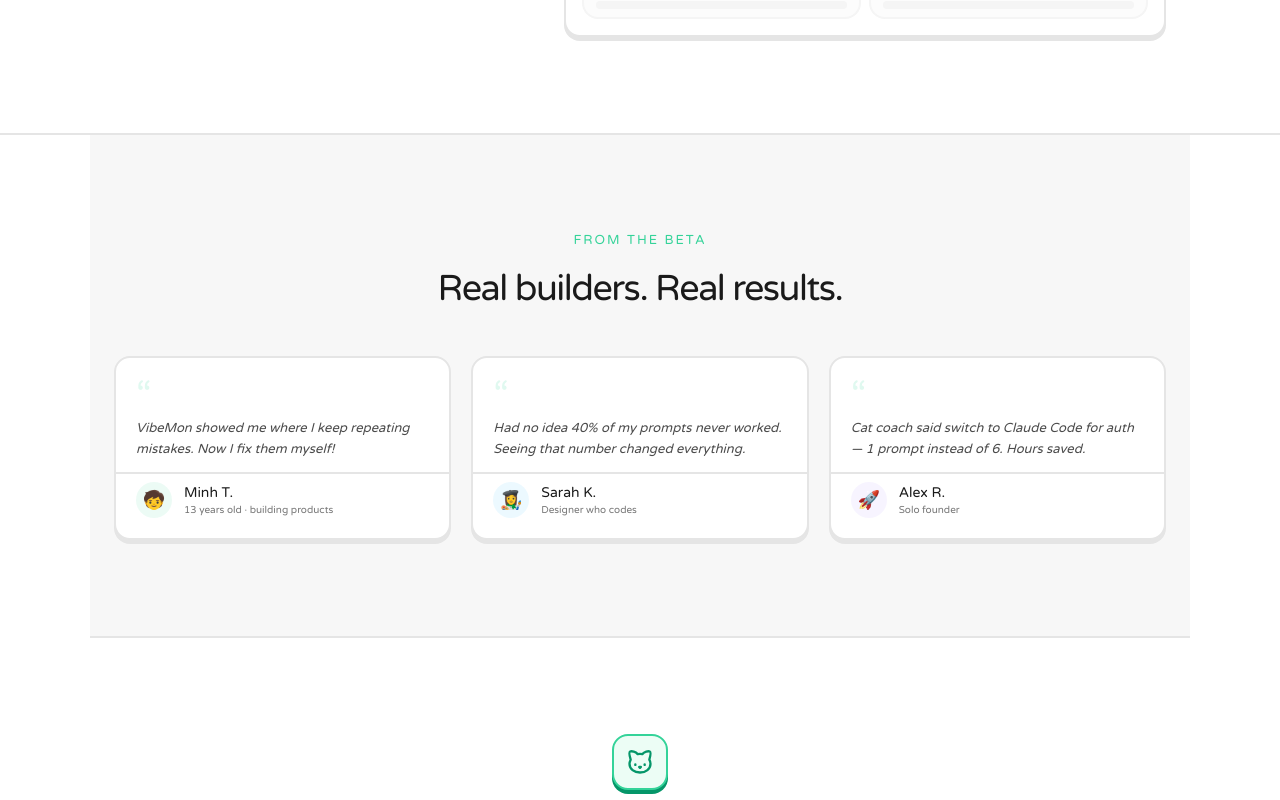
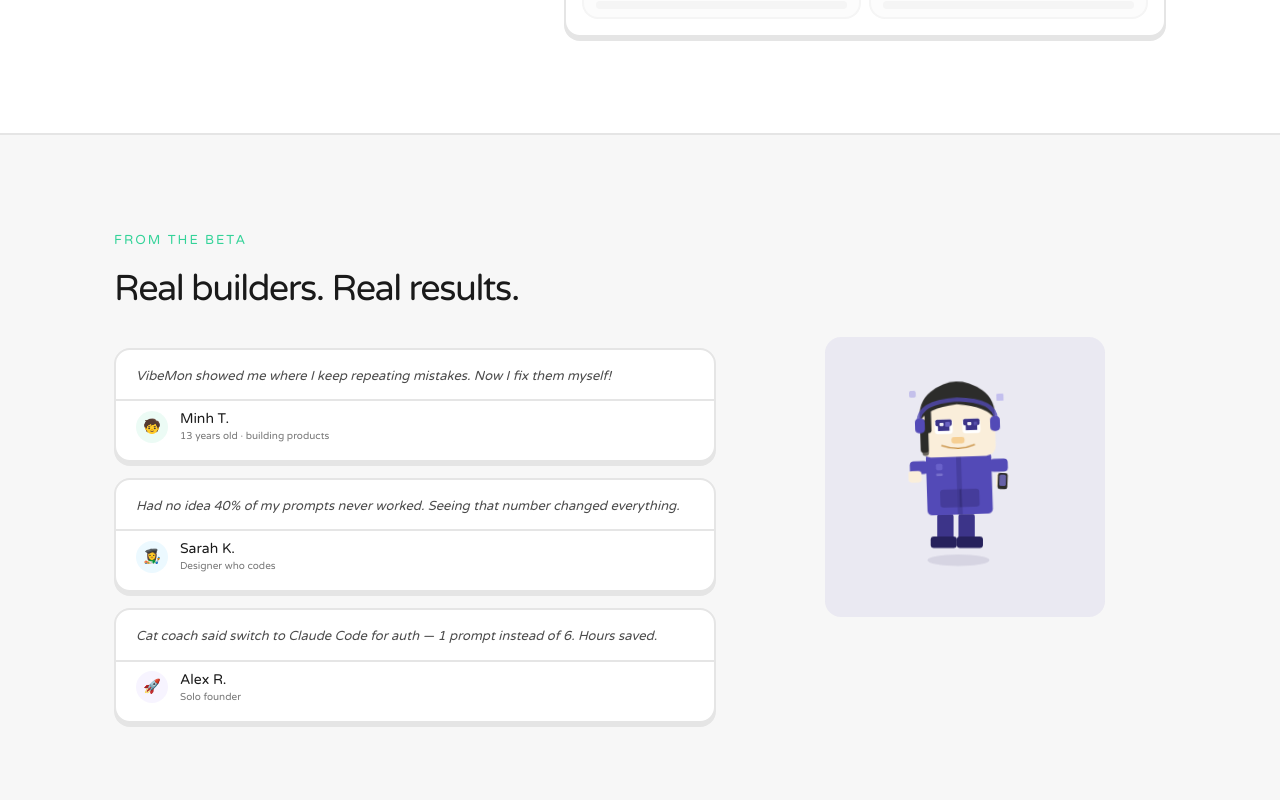
Before and after one commit to Murror/devpet-landing, a Next.js app: page / in a window 1280 px wide. Shown: the part 4160-4960 px from the top of the page. Built offline with nearby package versions, Linux system fonts and the light colour scheme; no server answers.

Commit message:
feat: Testimonials — add Luna character right side, alternating layout

```diff
--- a/components/Testimonials.tsx
+++ b/components/Testimonials.tsx
@@ -3,6 +3,7 @@
 import { useLocale } from '@/lib/LocaleProvider'
 import { motion } from 'framer-motion'
 import ScrollReveal from './ScrollReveal'
+import CharacterSvg from './CharacterSvg'
 
 const statColors = ['#34D399', '#38BDF8', '#A78BFA']
 
@@ -10,42 +11,27 @@ export default function Testimonials() {
   const { t } = useLocale()
 
   return (
-    <section id="testimonials" className="mx-auto max-w-[1100px] px-6 py-20 md:py-24 bg-surface border-b-2 border-border">
+    <section id="testimonials" className="py-20 md:py-24 bg-surface border-b-2 border-border">
+      <div className="mx-auto max-w-[1100px] px-6 grid md:grid-cols-[1.2fr_0.8fr] gap-12 items-center">
+        <div>
           <ScrollReveal>
-        <div className="text-center mb-10">
+            <div className="mb-8">
               <p className="text-[13px] text-primary uppercase tracking-[2px] mb-3">{t.testimonials.eyebrow}</p>
               <h2 className="text-[28px] md:text-[36px] tracking-[-1.5px] text-heading">{t.testimonials.title}</h2>
             </div>
           </ScrollReveal>
 
-      <div className="grid grid-cols-1 md:grid-cols-3 gap-5 items-stretch">
+          <div className="flex flex-col gap-4">
             {t.testimonials.items.map((item, i) => (
               <ScrollReveal key={item.name} delay={i * 100}>
-            <motion.div
-              whileTap={{ y: 4, boxShadow: 'none' }}
-              className="bg-bg border-2 border-border rounded-lg shadow-card h-full flex flex-col overflow-hidden cursor-pointer transition-all duration-100"
-            >
-              <div className="px-5 pt-5 pb-3 flex-1">
-                <motion.span
-                  initial={{ opacity: 0, scale: 0.5 }}
-                  whileInView={{ opacity: 0.15, scale: 1 }}
-                  viewport={{ once: true }}
-                  transition={{ type: 'spring', stiffness: 400, damping: 15, delay: 0.2 + i * 0.1 }}
-                  className="block text-4xl text-primary leading-none mb-1"
-                >
-                  &ldquo;
-                </motion.span>
+                <motion.div whileTap={{ y: 4, boxShadow: 'none' }} className="bg-bg border-2 border-border rounded-lg shadow-card cursor-pointer transition-all duration-100 overflow-hidden">
+                  <div className="px-5 pt-4 pb-3">
                     <p className="text-[13px] text-text leading-relaxed italic">{item.quote}</p>
                   </div>
-              <div className="px-5 pb-5 pt-2 flex items-center gap-3 border-t-2 border-border mt-auto">
-                <motion.div
-                  whileHover={{ scale: 1.1 }}
-                  transition={{ duration: 0.15 }}
-                  className="w-9 h-9 rounded-full flex items-center justify-center text-lg"
-                  style={{ backgroundColor: statColors[i] + '18' }}
-                >
+                  <div className="px-5 pb-4 pt-2 flex items-center gap-3 border-t-2 border-border">
+                    <div className="w-8 h-8 rounded-full flex items-center justify-center text-sm" style={{ backgroundColor: statColors[i] + '18' }}>
                       {item.avatar}
-                </motion.div>
+                    </div>
                     <div>
                       <p className="text-sm text-heading">{item.name}</p>
                       <p className="text-[10px] text-muted">{item.role}</p>
@@ -55,6 +41,16 @@ export default function Testimonials() {
               </ScrollReveal>
             ))}
           </div>
+        </div>
+
+        <ScrollReveal>
+          <div className="aspect-square rounded-2xl flex items-center justify-center max-w-[280px] mx-auto" style={{ backgroundColor: '#534AB715' }}>
+            <motion.div animate={{ y: [0, -6, 0] }} transition={{ duration: 3, repeat: Infinity, ease: 'easeInOut' }} className="w-[70%] h-[70%]">
+              <CharacterSvg name="Luna" className="w-full h-full" />
+            </motion.div>
+          </div>
+        </ScrollReveal>
+      </div>
     </section>
   )
 }
```
Lines whose indentation alone changed are shown as unchanged.
